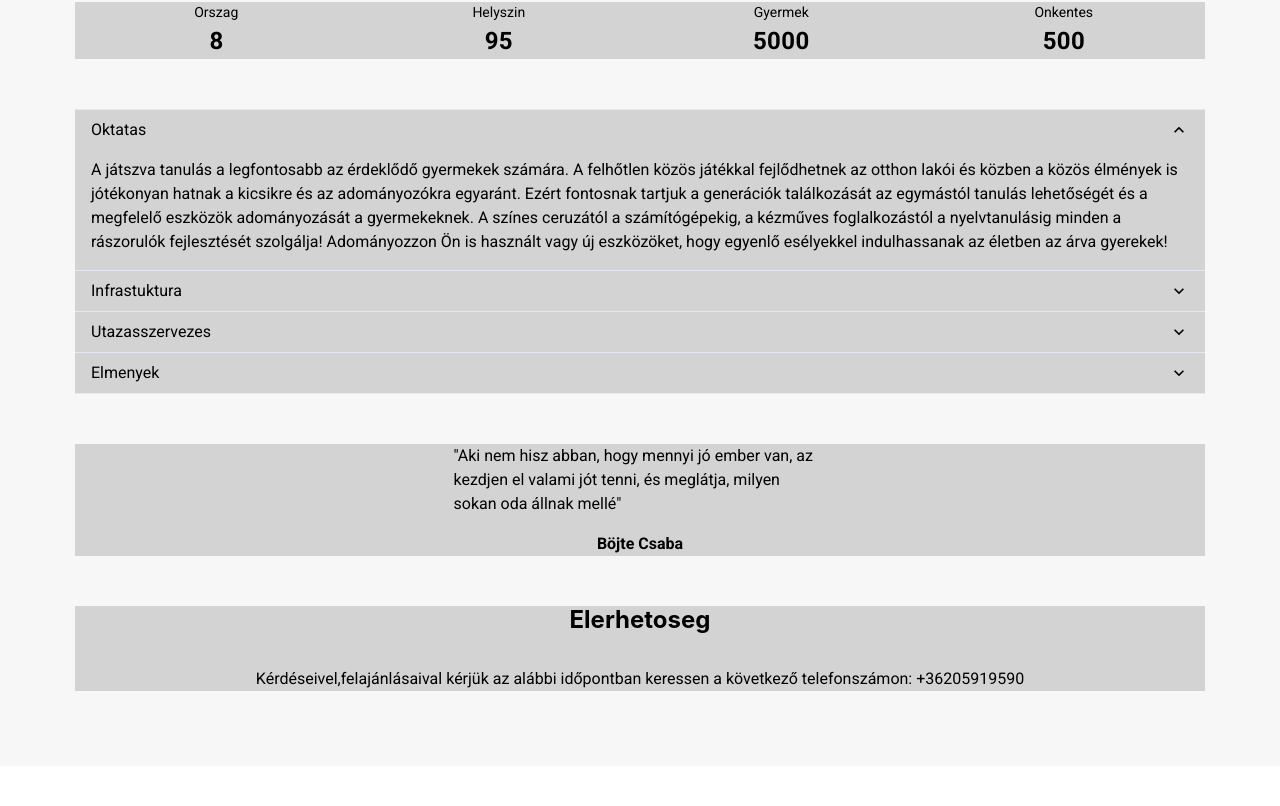
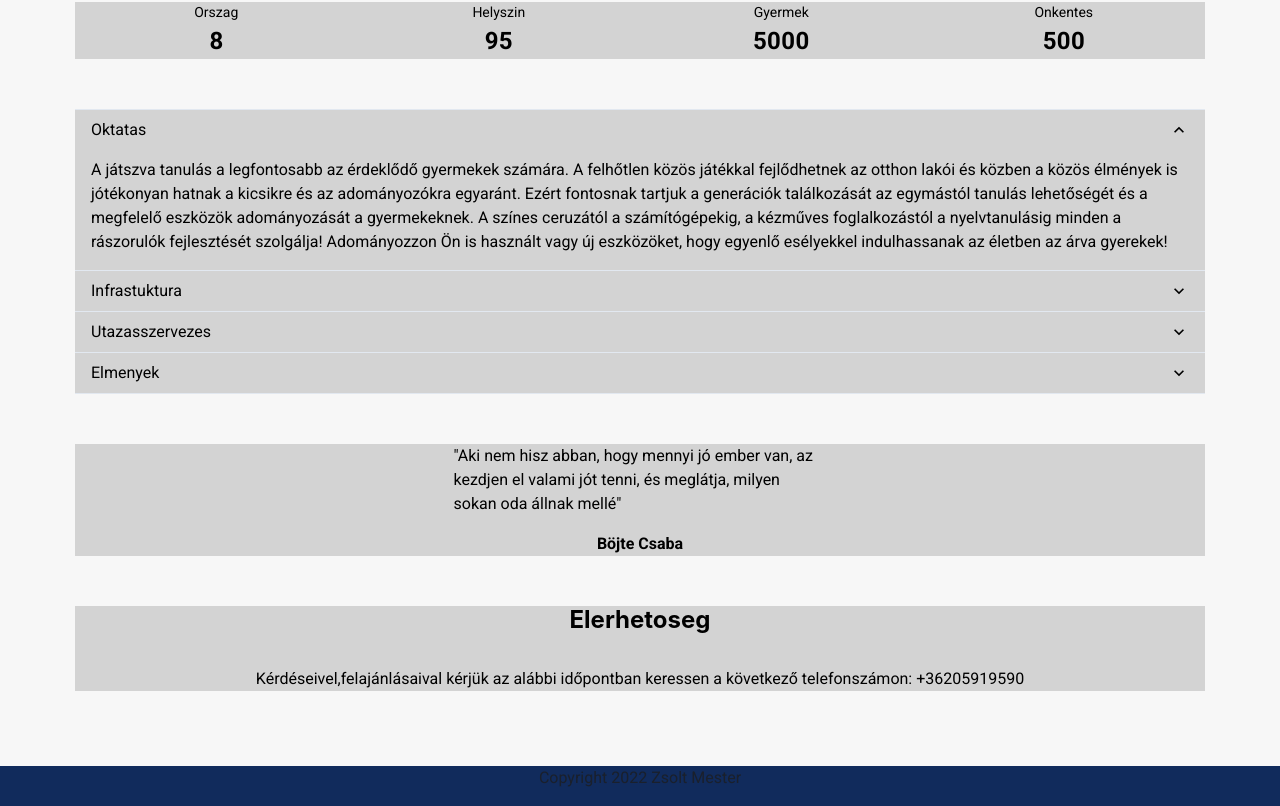
Before and after one commit to grenzenlose-kinderhilfe/grenzenlose-kinderhilfe-ui, a React (Create React App) app: page /#/ in a window 1280 px wide. Shown: the part 1396-2202 px from the top of the page. Before the commit the page ends 2162 px from the top, so only its background shows below. Built offline with nearby package versions, Linux system fonts and the light colour scheme.

Commit message:
added footer to layout

```diff
--- /dev/null
+++ b/src/components/ui/Footer.jsx
@@ -0,0 +1,10 @@
+import { Box, Flex } from "@chakra-ui/react";
+import React from "react";
+
+const Footer = () => (
+  <Flex align="center" justifyContent="center">
+    <Box>Copyright 2022 Zsolt Mester</Box>
+  </Flex>
+);
+
+export default Footer;
--- a/src/components/ui/Layout.jsx
+++ b/src/components/ui/Layout.jsx
@@ -1,14 +1,33 @@
 import { Grid, GridItem } from "@chakra-ui/react";
 import React from "react";
 
+import Footer from "./Footer";
 import NavBar from "./NavBar";
 
 const Layout = ({ routes, children }) => (
-  <Grid backgroundColor="primary.grey" templateAreas={`"header" "main"`}>
+  <Grid templateAreas={`"header" "main" "footer"`}>
     <GridItem area="header">
       <NavBar routes={routes} />
     </GridItem>
-    <GridItem area="main">{children}</GridItem>
+    <GridItem
+      area="main"
+      position="relative"
+      minHeight="100vh"
+      paddingBottom="2.5rem"
+      backgroundColor="primary.grey"
+    >
+      {children}
+    </GridItem>
+    <GridItem
+      area="footer"
+      position="absolute"
+      bottom={0}
+      width="100%"
+      height="2.5rem"
+      backgroundColor="primary.blue"
+    >
+      <Footer />
+    </GridItem>
   </Grid>
 );
 
```
